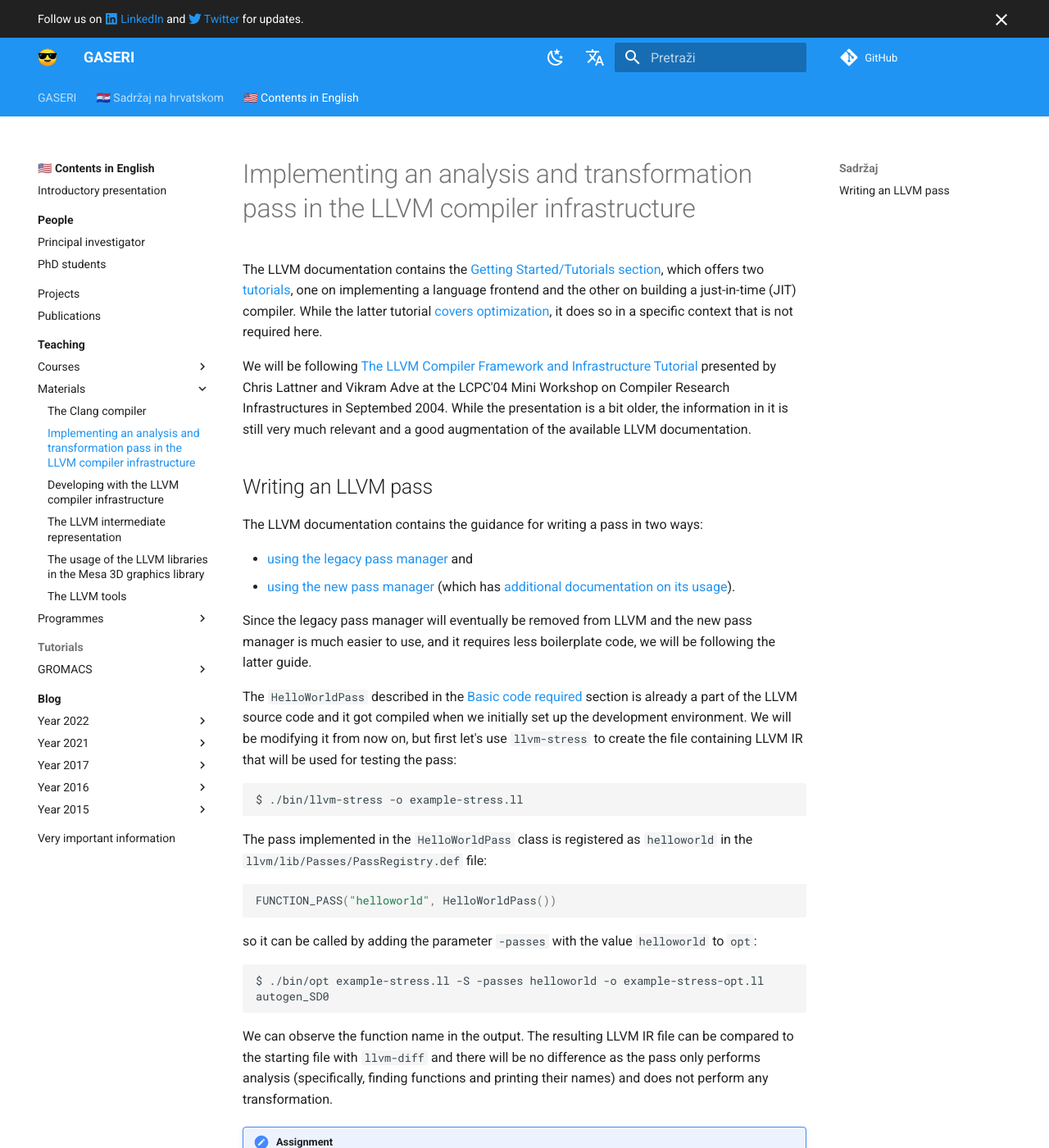
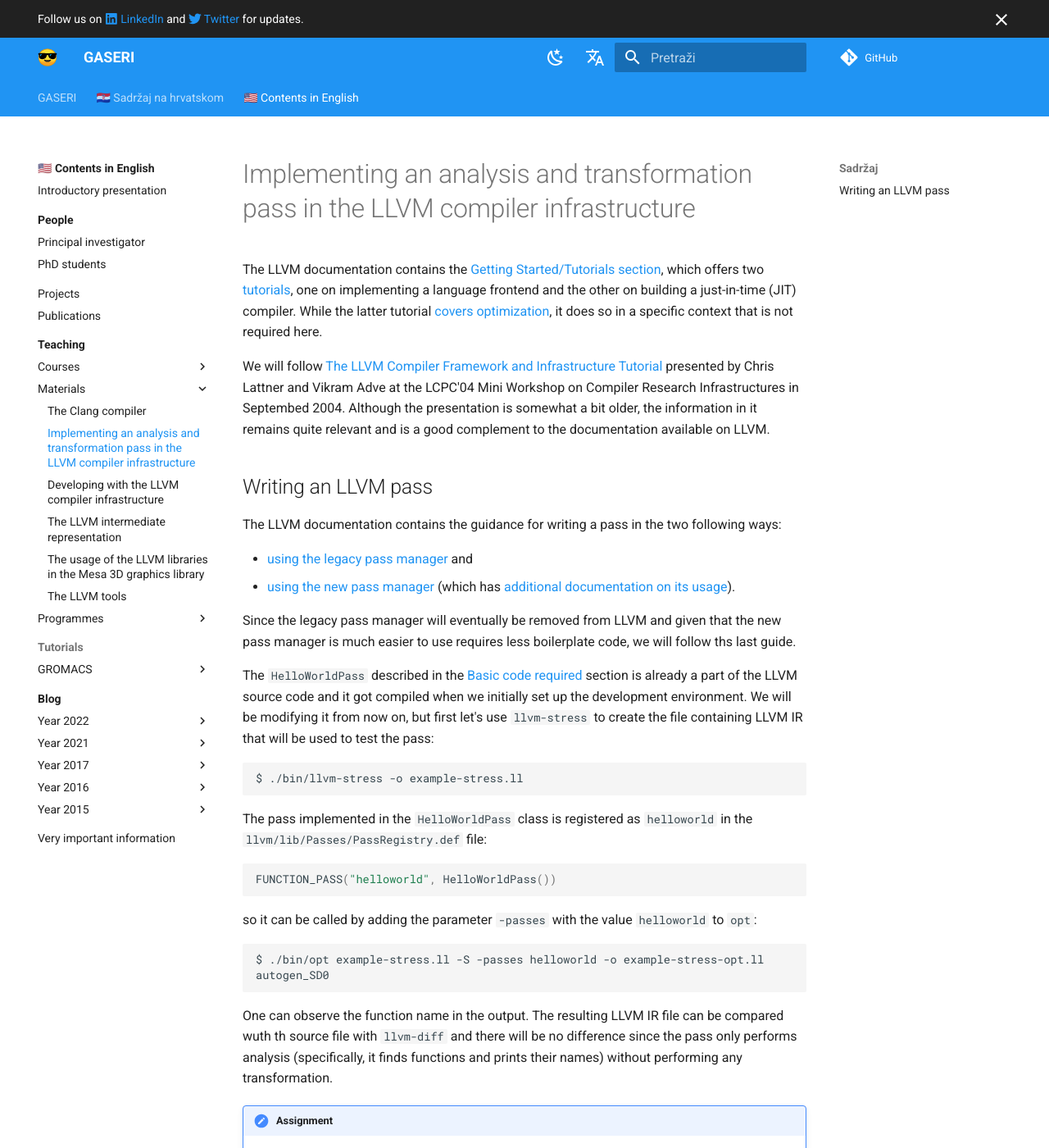
Before and after one commit to gaseri/website, an MkDocs documentation site: the page built from docs/en/teaching/materials/llvm-development-analysis-and-transformation.md, in a window 1280 px wide and 1400 px high. Shown: the whole window at 82% size. Built offline with MkDocs 1.6.1 and Material for MkDocs 9.7.7, drawn with Linux system fonts in a browser that asks for light colours; comment, search, counter and statistics services are not loaded; some of the changed text lies outside the part shown.

Commit message:
Added corrected CO materials by Marta Močinić

````diff
--- a/docs/en/teaching/materials/llvm-development-analysis-and-transformation.md
+++ b/docs/en/teaching/materials/llvm-development-analysis-and-transformation.md
@@ -6,18 +6,18 @@
 
 The LLVM documentation contains the [Getting Started/Tutorials section](https://llvm.org/docs/GettingStartedTutorials.html), which offers two [tutorials](https://llvm.org/docs/tutorial/index.html), one on implementing a language frontend and the other on building a just-in-time (JIT) compiler. While the latter tutorial [covers optimization](https://llvm.org/docs/tutorial/BuildingAJIT2.html), it does so in a specific context that is not required here.
 
-We will be following [The LLVM Compiler Framework and Infrastructure Tutorial](https://llvm.org/pubs/2004-09-22-LCPCLLVMTutorial.html) presented by Chris Lattner and Vikram Adve at the LCPC'04 Mini Workshop on Compiler Research Infrastructures in Septembed 2004. While the presentation is a bit older, the information in it is still very much relevant and a good augmentation of the available LLVM documentation.
+We will follow [The LLVM Compiler Framework and Infrastructure Tutorial](https://llvm.org/pubs/2004-09-22-LCPCLLVMTutorial.html) presented by Chris Lattner and Vikram Adve at the LCPC'04 Mini Workshop on Compiler Research Infrastructures in Septembed 2004. Although the presentation is somewhat a bit older, the information in it remains quite relevant and is a good complement to the documentation available on LLVM.
 
 ## Writing an LLVM pass
 
-The LLVM documentation contains the guidance for writing a pass in two ways:
+The LLVM documentation contains the guidance for writing a pass in the two following ways:
 
 - [using the legacy pass manager](https://llvm.org/docs/WritingAnLLVMPass.html) and
 - [using the new pass manager](https://llvm.org/docs/NewPassManager.html) (which has [additional documentation on its usage](https://llvm.org/docs/NewPassManager.html)).
 
-Since the legacy pass manager will eventually be removed from LLVM and the new pass manager is much easier to use, and it requires less boilerplate code, we will be following the latter guide.
+Since the legacy pass manager will eventually be removed from LLVM and given that the new pass manager is much easier to use requires less boilerplate code, we will follow ths last guide.
 
-The `HelloWorldPass` described in the [Basic code required](https://llvm.org/docs/WritingAnLLVMNewPMPass.html#basic-code-required) section is already a part of the LLVM source code and it got compiled when we initially set up the development environment. We will be modifying it from now on, but first let's use `llvm-stress` to create the file containing LLVM IR that will be used for testing the pass:
+The `HelloWorldPass` described in the [Basic code required](https://llvm.org/docs/WritingAnLLVMNewPMPass.html#basic-code-required) section is already a part of the LLVM source code and it got compiled when we initially set up the development environment. We will be modifying it from now on, but first let's use `llvm-stress` to create the file containing LLVM IR that will be used to test the pass:
 
 ``` shell
 $ ./bin/llvm-stress -o example-stress.ll
@@ -36,13 +36,13 @@
 autogen_SD0
 ```
 
-We can observe the function name in the output. The resulting LLVM IR file can be compared to the starting file with `llvm-diff` and there will be no difference as the pass only performs analysis (specifically, finding functions and printing their names) and does not perform any transformation.
+One can observe the function name in the output. The resulting LLVM IR file can be compared wuth th source file with `llvm-diff` and there will be no difference since the pass only performs analysis (specifically, it finds functions and prints their names) without performing any transformation.
 
 !!! admonition "Assignment"
-    Change the optimization pass so that it also prints the the number of operands for each function and the function type (signature); the [API documentation of the Function class](https://llvm.org/doxygen/classllvm_1_1Function.html) is a good place to look for a way to obtain this information.
+    Modify the optimization pass so that it also prints the the number of operands for each function and the function type (signature); the [API documentation of the Function class](https://llvm.org/doxygen/classllvm_1_1Function.html) is a good place to look for a way to obtain this information.
 
 !!! admonition "Assignment"
-    Change the optimization pass so that it also prints the number of times each function was called. Amend the `example-stress.ll` file with the function `manualgen_SD0` calling the function `autogen_SD0`:
+    Modify the optimization pass so that it also prints the number of times each function was called. Amend the `example-stress.ll` file with the function `manualgen_SD0` calling the function `autogen_SD0`:
 
     ``` llvm
     define void @manualgen_SD0(i8* %0, i32* %1, i64* %2, i32 %3, i64 %4, i8 %5) {
@@ -54,9 +54,9 @@
     and use this file to verify the correct number is printed
 
 !!! admonition "Assignment"
-    Change the optimization pass so that it also prints the number of usages (reads and writes) for each of the function arguments.
+    Modify the optimization pass so that it also prints the number of usages (reads and writes) for each of the function arguments.
 
 !!! admonition "Assignment"
-    Change the optimization pass so that it also prints the number of instructions and then interates over the instruction list (note that the instructions reside inside of the basic blocks). For each of the instructions, print the type and the operands, if any.
+    Modify the optimization pass so that it also prints the number of instructions and then intersects  the instruction list (note that the instructions reside inside of the basic blocks). For each of the instructions, print the type and the operands, if any.
 
-Finally, before starting with a specific project implemented using the LLVM libraries, the required reading is the [LLVM Programmer’s Manual](https://llvm.org/docs/ProgrammersManual.html).
+Finally, before starting a specific project implemented using the LLVM libraries, you should read the [LLVM Programmer’s Manual](https://llvm.org/docs/ProgrammersManual.html).
````
Also changed, not shown: docs/en/teaching/materials/llvm-clang.md (+8 -8 lines), docs/en/teaching/materials/llvm-development.md (+6 -6 lines), docs/en/teaching/materials/llvm-intermediate-representation.md (+5 -5 lines), docs/en/teaching/materials/llvm-mesa.md (+5 -5 lines), docs/en/teaching/materials/llvm-tools.md (+8 -8 lines).
